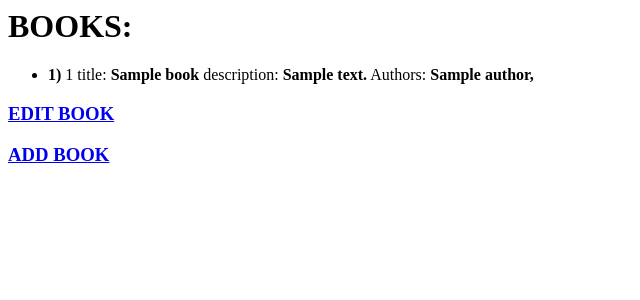
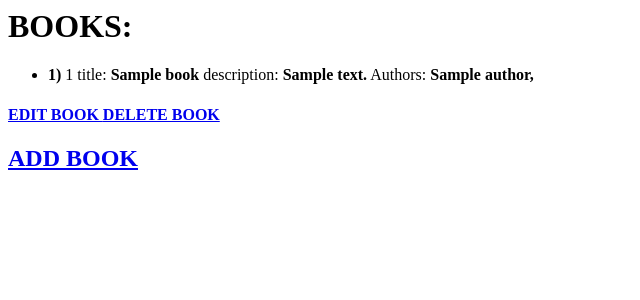
Before and after one commit to Rogalowski/BookStore, a Django app: page / in a window 1280 px wide. Shown: the top 300 px of the page, without its empty margins (0-640 px from the left). Run offline with Django 4.2, Linux system fonts and the light colour scheme; tables that the repository leaves empty hold one stand-in row (values such as "Sample post").

Commit message:
Delete Form Added

```diff
--- /dev/null
+++ b/bookstore/books/templates/books/book_confirm_delete.html
@@ -0,0 +1,6 @@
+<form action="" method="post">
+    {% csrf_token %}
+    <h2>ARE YOU SURE TO DELETE?</h2>
+    <input type="submit" value="Yes" />
+</form>
+<b><a href="{{request.META.HTTP_REFERER}}">Go back</a> </b>
--- a/bookstore/books/templates/books/list_book_view.html
+++ b/bookstore/books/templates/books/list_book_view.html
@@ -13,8 +13,10 @@
 
   </li>
 </ul>
-<h3>  <a href="{% url 'edit_book' book.id %} " > EDIT BOOK </a> </h3>
+<h4>  <a href="{% url 'edit_book' book.id %} " > EDIT BOOK </a>
+  <a href="{% url 'delete_book' book.id %} " > DELETE BOOK </a>
+</h4>
 {% endfor %}
              </p>
 
-             <h3> <a href="{% url 'add_book'  %} " >ADD BOOK </a>  </h3>
+             <h2> <a href="{% url 'add_book'  %} " >ADD BOOK </a>  </h2>
--- a/bookstore/books/views.py
+++ b/bookstore/books/views.py
@@ -129,3 +129,17 @@ class EditBook_View(UpdateView):
             'result': f"FORM CRASHED, TRY ONE MORE TIME"
         }
         return render(request, 'books/add_book_view.html', context)
+
+
+class DeleteBook_View(DeleteView):
+
+    template_name = 'books/book_confirm_delete.html'
+    model = Book
+    # fields = ['description']
+
+    def get_success_url(self):
+        return reverse('')
+
+    def get_object(self, queryset=None):
+        id_ = self.kwargs.get('book_id')
+        return get_object_or_404(Book, id=id_)
--- a/bookstore/bookstore/urls.py
+++ b/bookstore/bookstore/urls.py
@@ -16,11 +16,13 @@ Including another URLconf
 from django.contrib import admin
 from django.urls import path
 
-from books.views import ListBook_View, AddBook_View, EditBook_View
+from books.views import ListBook_View, AddBook_View, EditBook_View, DeleteBook_View
 
 urlpatterns = [
     path('admin/', admin.site.urls),
     path('', ListBook_View.as_view(), name=""),
     path('add_book/', AddBook_View.as_view(), name="add_book"),
     path('edit_book/<int:book_id>', EditBook_View.as_view(), name="edit_book"),
+    path('delete_book/<int:book_id>',
+         DeleteBook_View.as_view(), name="delete_book"),
 ]
```
